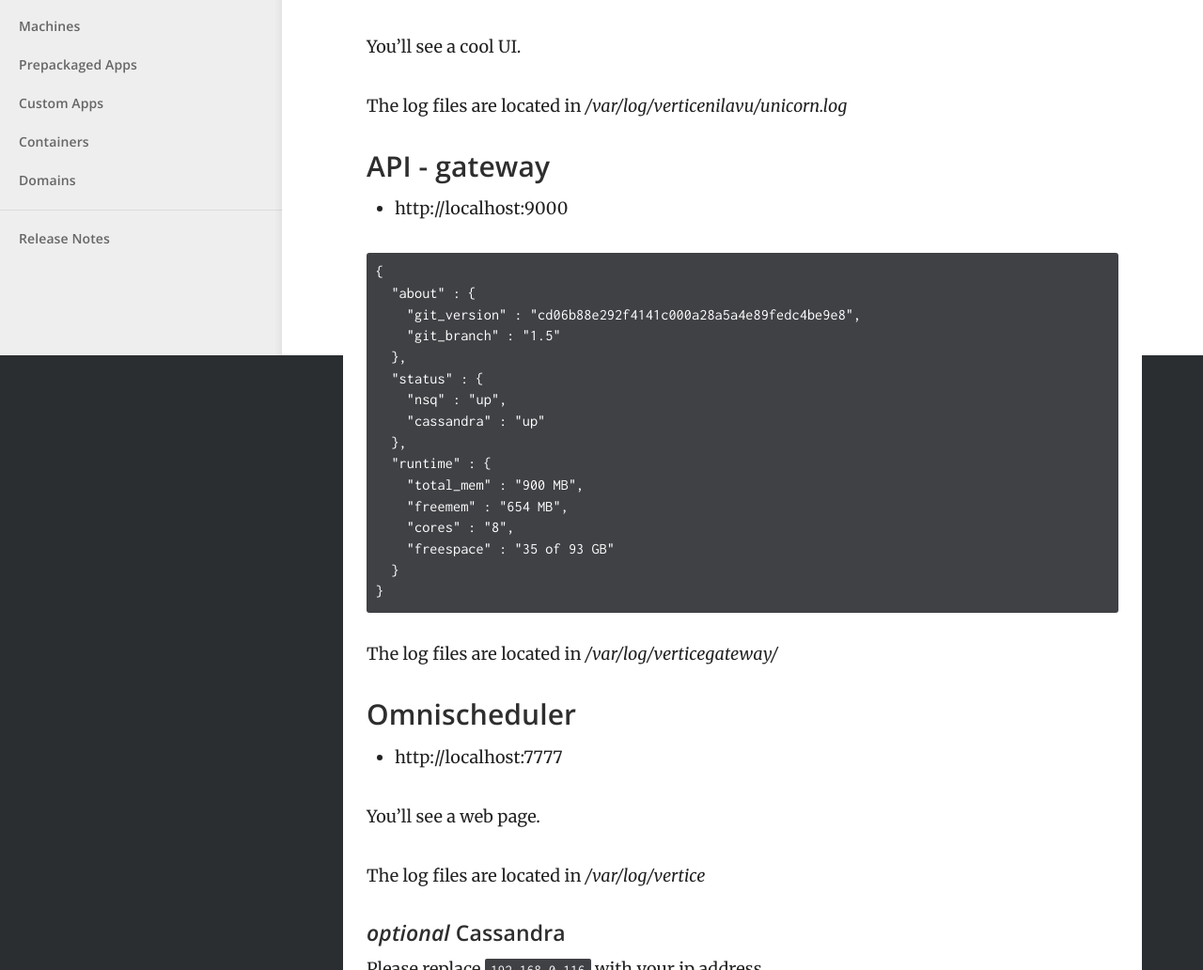
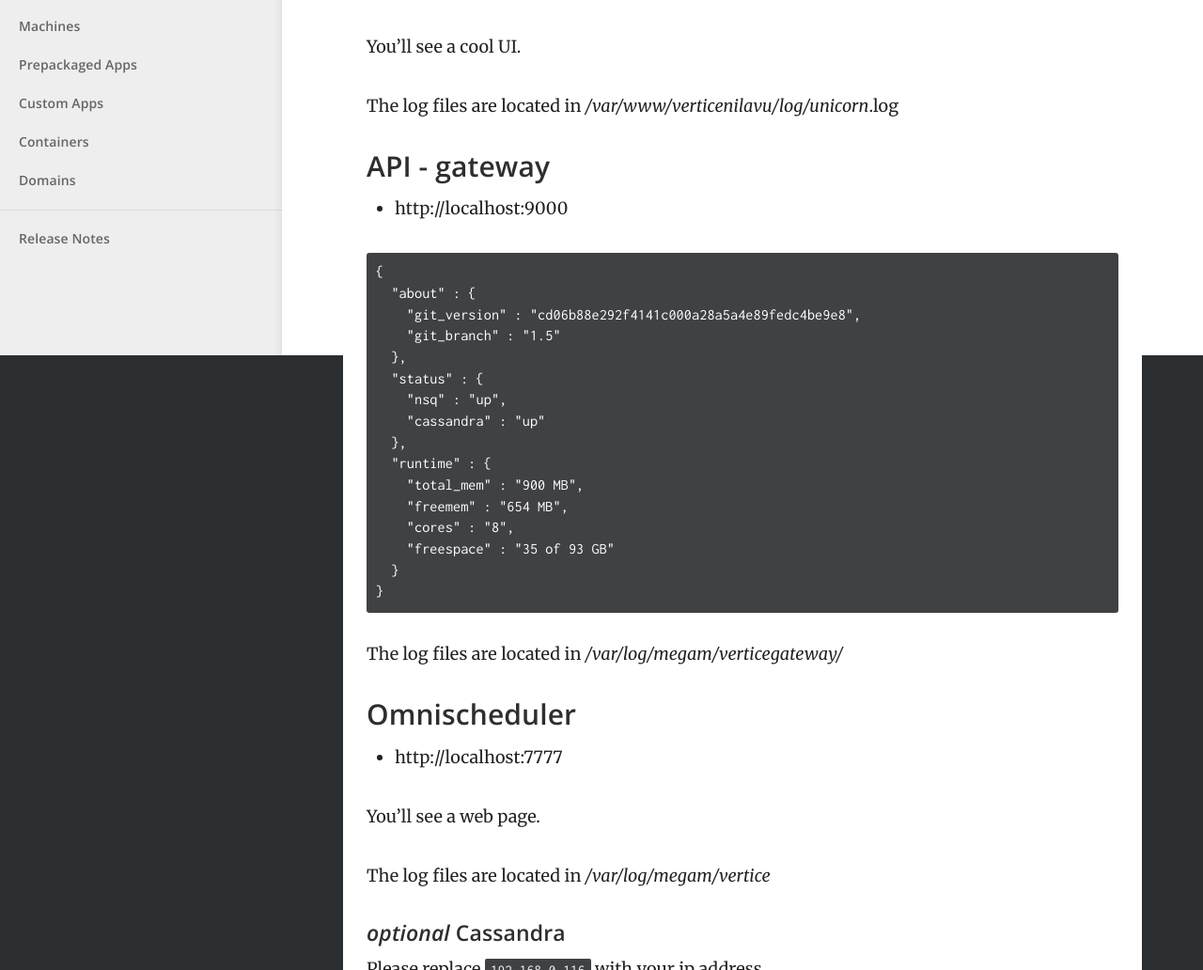
Before and after one commit to megamsys/docs.megam.io, a Jekyll site: the page built from _configuration/alliswell.md, in a window 1280 px wide. Shown: the part 522-1554 px from the top of the page at 94% size. Built offline with Jekyll 4.4.1, drawn with Linux system fonts in a browser that asks for light colours.

```diff
--- a/_configuration/alliswell.md
+++ b/_configuration/alliswell.md
@@ -16,7 +16,7 @@ Now that you have configured to your hearts content, its time to see if the `ind
 
 You'll see a cool UI.
 
-The log files are located in */var/log/verticenilavu/unicorn.log*
+The log files are located in */var/www/verticenilavu/log/unicorn*.log
 
 
 ### API - gateway
@@ -42,7 +42,7 @@ The log files are located in */var/log/verticenilavu/unicorn.log*
 }
 ~~~
 
-The log files are located in  */var/log/verticegateway/*
+The log files are located in  */var/log/megam/verticegateway/*
 
 
 ### Omnischeduler
@@ -51,7 +51,7 @@ The log files are located in  */var/log/verticegateway/*
 
 You'll see a web page.
 
-The log files are located in */var/log/vertice*
+The log files are located in */var/log/megam/vertice*
 
 #### *optional* Cassandra
 
```
Also changed, not shown: _installation/vertice.md (+36 -6 lines).
